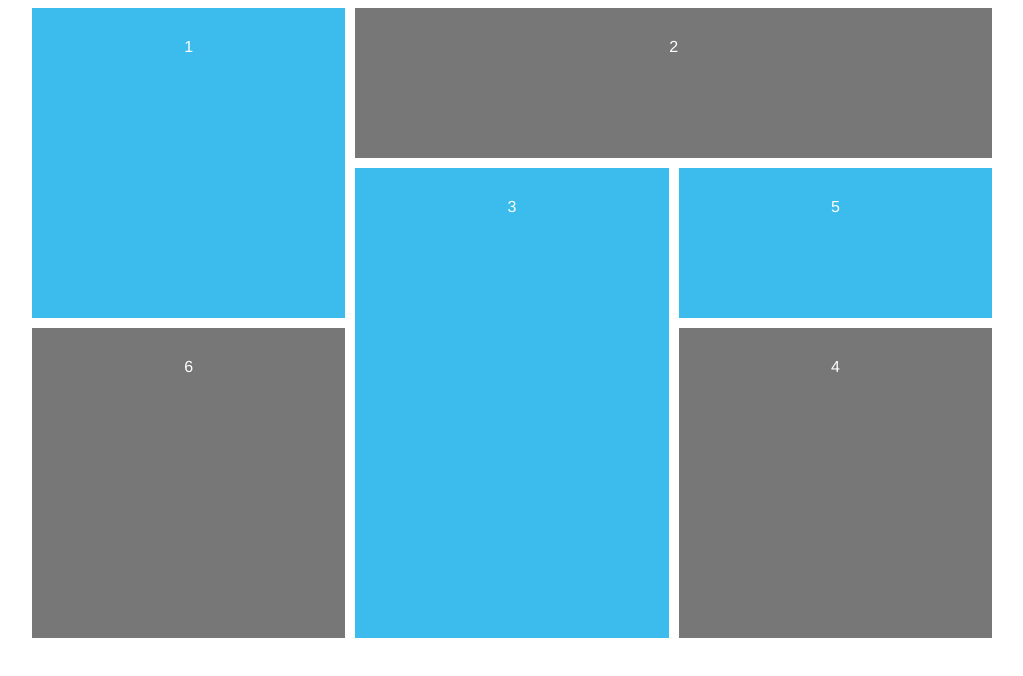
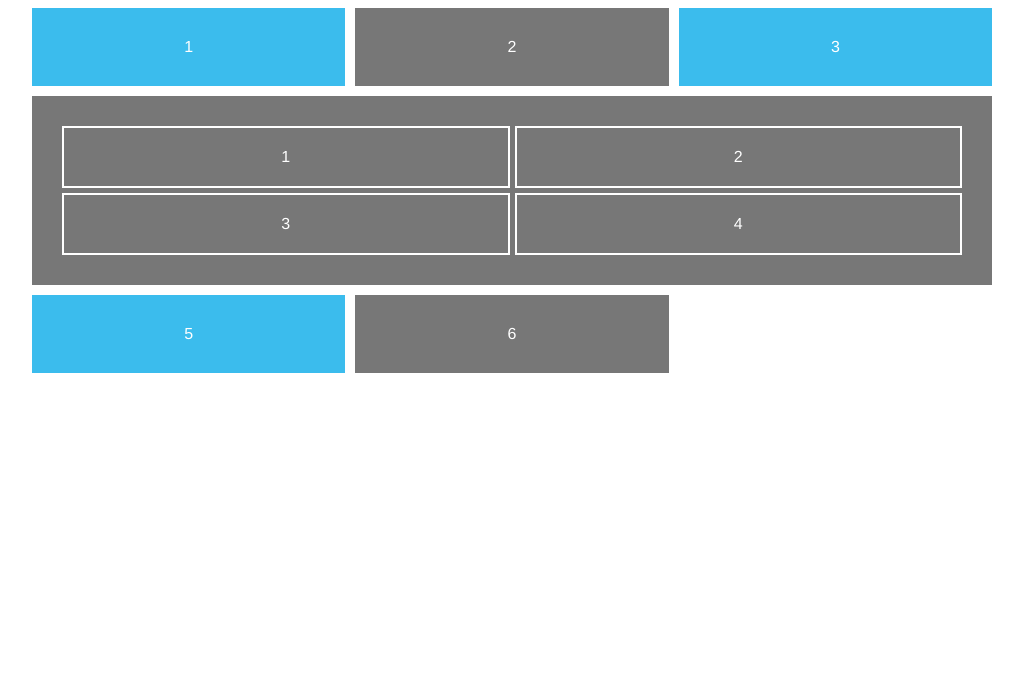
Before and after one commit to crchs/cssGrid, a plain HTML site: page index.html in a window 1280 px wide. Shown: the whole page, without its empty margins (128-1151 px from the left). Drawn offline with Linux system fonts and the light colour scheme.

Commit message:
nested grids / span

```diff
--- a/css/syntax.css
+++ b/css/syntax.css
@@ -6,8 +6,7 @@ body {
 
 #content {
     display: grid;
-    grid-template-columns: repeat(6, 1fr);
-    grid-template-rows: repeat(4, minmax(150px, auto));
+    grid-template-columns: repeat(3, 1fr);
     grid-gap: 10px;
     max-width: 960px;
     margin: 0 auto;
@@ -22,33 +21,16 @@ body {
     background: #777;
 }
 
-.one {
-    /*grid-column-start: 1;
-    grid-column-end: 3;*/
-    grid-column: 1/3;
-    grid-row: 1/3;
+
+.nested {
+    display: grid;
+    grid-template-columns: repeat(2, 1fr);
+    grid-gap: 5px;
+    grid-column: span 3;
 }
 
-.two {
-    grid-column: 3/7;
+.nested p {
+    border: 2px solid #fff;
+    padding: 20px;
+    margin: 0;
 }
-
-.three {
-    grid-column: 3/5;
-    grid-row: 2/5;
-}
-
-.six {
-    grid-column: 1/3;
-    grid-row: 3/5;
-}
-
-.five {
-    grid-column: 5/7;
-    grid-row: 2/3;
-}
-
-.four {
-    grid-column: 5/7;
-    grid-row: 3/5;
-}
--- a/index.html
+++ b/index.html
@@ -13,7 +13,12 @@
         <div class="one">1</div>
         <div class="two">2</div>
         <div class="three">3</div>
-        <div class="four">4</div>
+        <div class="nested">
+            <p>1</p>
+            <p>2</p>
+            <p>3</p>
+            <p>4</p>
+        </div>
         <div class="five">5</div>
         <div class="six"> 6</div>
 
```
